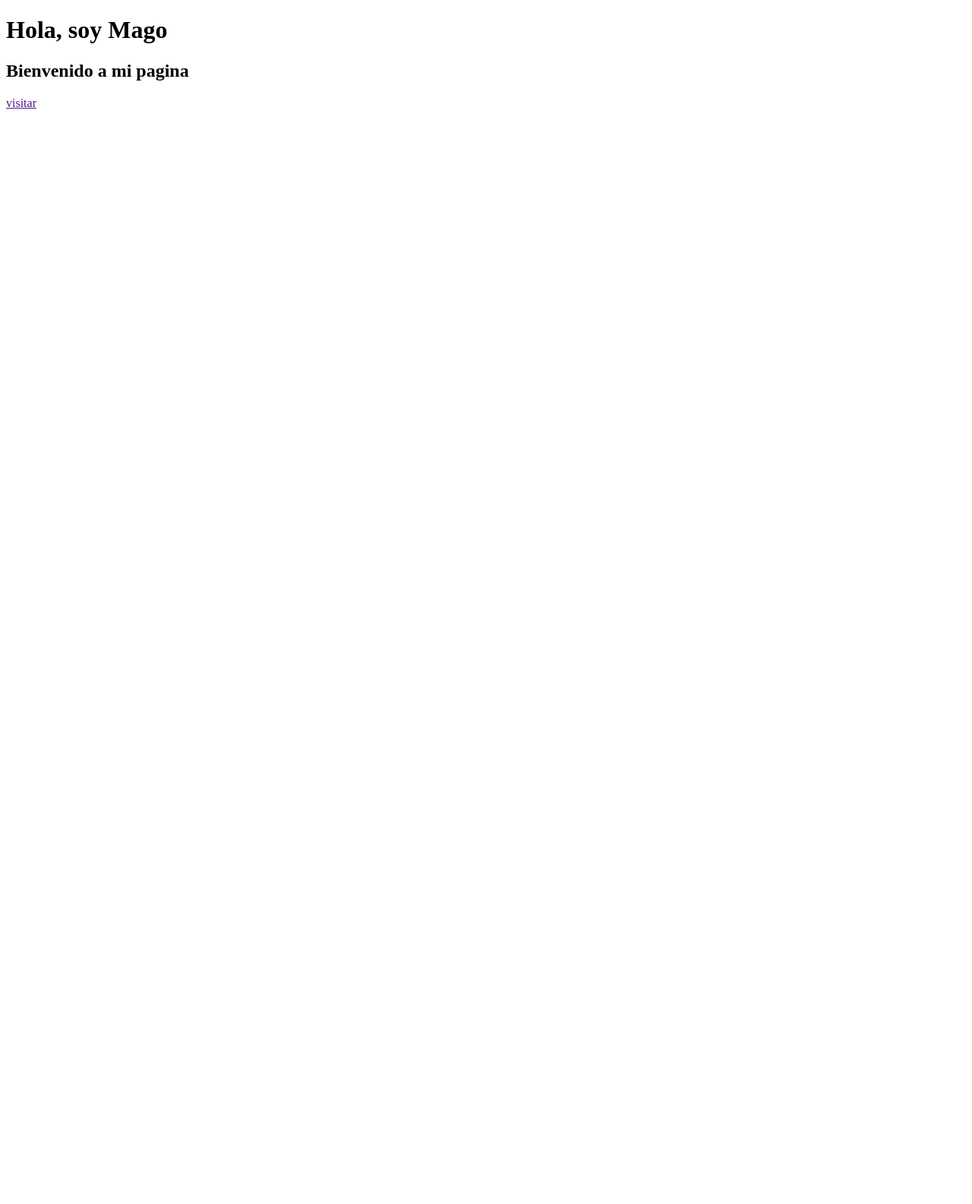
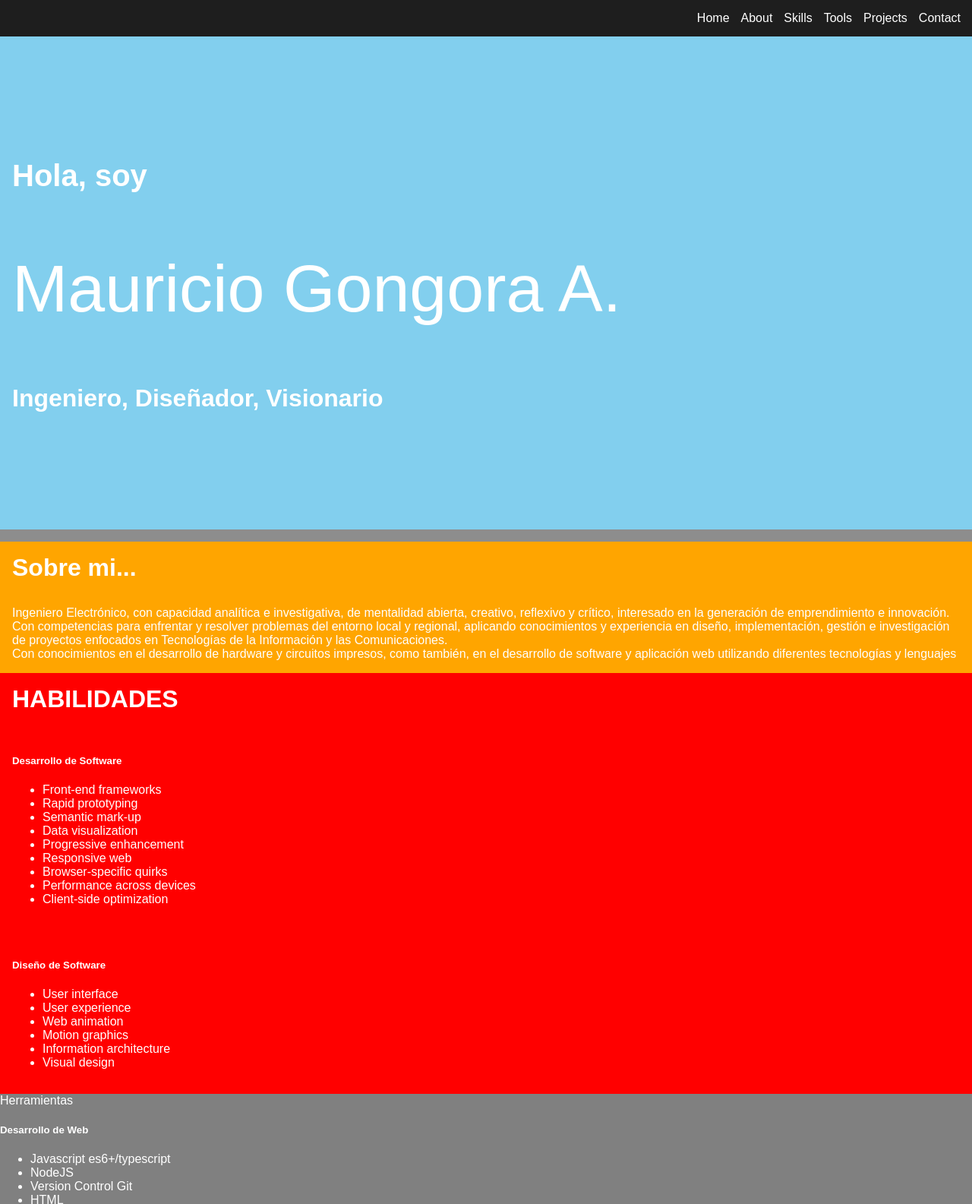
Before and after one commit to mago25/website, a plain HTML site: page index.html in a window 1280 px wide. Shown: the top 1585 px of the page at 76% size. Before the commit the page ends 800 px from the top, so only its background shows below. Drawn offline with Linux system fonts and the light colour scheme.

Commit message:
1.0.0.0e

```diff
--- a/css/style.css
+++ b/css/style.css
@@ -0,0 +1,98 @@
+body {
+    margin: 0;
+    padding: 0;
+    font-family: "Gotham", arial, sans-serif;
+    background-color:rgba(66, 65, 65, 0.6);
+    color: #fff;
+    overflow-x: hidden;
+}
+.clear-page{
+    clear: both;
+}
+
+/* ----------------------Navigation Bar----------------------------------------- */
+/*#menu {
+}*/
+.navbar{
+    display: block;
+    top: 0;
+    width:100%;
+    /*position: fixed;*/
+    background-color:rgb(30, 30, 30);
+    transition: top 0.3s;
+}
+.navbar-list{
+    display: flex;
+    flex-direction: row;
+    justify-content: flex-end;
+    align-items: center;
+    margin: 0;
+    padding: 0;
+    list-style-type: none;
+}
+.navbar-item{
+    height:inherit;
+}
+.navbar-link{
+    margin-right:15px;
+    font-size:medium;
+    text-decoration: none;
+    color: white;
+    line-height:3;
+}
+.navbar-link:hover, .navbar-link:active {
+    background-color: white;
+    color: black;
+}
+/* ----------------------End Navigation Bar----------------------------------------- */
+
+/* ----------------------Main Page-------------------------------------------------- */
+.main-page {
+    padding:8rem 1rem;
+    margin-bottom:1rem;
+    background-color: rgb(130, 207, 238);
+}
+h1{font-size:2.5rem;}
+h2{font-size:2rem;}
+.main-title {
+    font-size:5.5rem;
+    font-weight:300;
+    line-height:1.2;
+}
+/* ----------------------End Main Page------------------------------------------------ */
+
+/* ------------------------- About Section-------------------------------------------- */
+#about {
+    background-color: orange;
+}
+.secondary-title, .container {
+    margin: 0;
+    padding: 1rem;
+}
+.text-article {
+    margin: 0;
+    padding: 0;
+
+}
+/* ----------------------End About Section-------------------------------------------- */
+
+
+#skills {
+    background-color: red;
+}
+#tools {
+    background-color: gray;
+}
+#projects {
+    background-color: green;
+}
+#contact {
+    background-color: brown;
+}
+#x {
+    background-color: yellow;
+}
+h6{font-size:1rem}
+#contentfooter {
+    background-color: blue;
+}
--- a/index.html
+++ b/index.html
@@ -4,11 +4,121 @@
     <meta charset="UTF-8">
     <meta http-equiv="X-UA-Compatible" content="IE=edge">
     <meta name="viewport" content="width=device-width, initial-scale=1.0">
+    <link rel="stylesheet" href="css/style.css">
     <title>Bienvenido</title>
 </head>
 <body>
-    <h1>Hola, soy Mago</h1>
-    <h2>Bienvenido a mi pagina</h2>
-    <a href="">visitar</a>
+    <header></header>
+    <nav id="menu" class="navbar">
+        <ul class="navbar-list">
+            <li class="navbar-item">
+                <a class="navbar-link" href="#">Home</a>
+            </li>
+            <li class="navbar-item">
+                <a class="navbar-link" href="#about">About</a>
+            </li>
+            <li class="navbar-item">
+                <a class="navbar-link" href="#skills">Skills</a>
+            </li>
+            <li class="navbar-item">
+                <a class="navbar-link" href="#tools">Tools</a>
+            </li>
+            <li class="navbar-item">
+                <a class="navbar-link" href="#projects">Projects</a>
+            </li>
+            <li class="navbar-item">
+                <a class="navbar-link" href="#contact">Contact</a>
+            </li>
+        </ul>
+    </nav>
+    <section id="main" class="main-page">
+        <h1>Hola, soy</h1>
+        <h1 class="main-title">Mauricio Gongora A.</h1>
+        <h2>Ingeniero, Diseñador, Visionario</h2>
+    </section>
+    <section id="about">
+        <h2 class="secondary-title">Sobre mi...</h2>
+        <div class="container">
+            <p class="text-article">Ingeniero Electrónico, con capacidad analítica e investigativa, de mentalidad abierta, creativo, reflexivo y crítico, interesado en la generación de emprendimiento e innovación.</p>
+            <p class="text-article">Con competencias para enfrentar y resolver problemas del entorno local y regional, aplicando conocimientos y experiencia en diseño, implementación, gestión e investigación de proyectos enfocados en Tecnologías de la Información y las Comunicaciones.</p>
+            <p class="text-article">Con conocimientos en el desarrollo de hardware y circuitos impresos, como también, en el desarrollo de software y aplicación web utilizando diferentes tecnologías y lenguajes</p>
+        </div>
+    </section>
+    <section id="skills">
+        <h2 class="secondary-title">HABILIDADES</h2>
+        <div class="container">
+            <h5 class="list-title">Desarrollo de Software</h5>
+            <ul class="list-container">
+                <li>Front-end frameworks</li>
+                <li>Rapid prototyping</li>
+                <li>Semantic mark-up</li>
+                <li>Data visualization</li>
+                <li>Progressive enhancement</li>
+                <li>Responsive web</li>
+                <li>Browser-specific quirks</li>
+                <li>Performance across devices</li>
+                <li>Client-side optimization</li>
+            </ul>
+        </div>
+        <div class="container">
+            <h5 class="list-title">Diseño de Software</h5>
+            <ul class="list-container">
+                <li>User interface</li>
+                <li>User experience</li>
+                <li>Web animation</li>
+                <li>Motion graphics</li>
+                <li>Information architecture</li>
+                <li>Visual design</li>
+            </ul>
+        </div>
+    </section>
+    <section id="tools">
+        Herramientas
+        <div class="shortlist shortlist--split">
+            <h5 class="shortlist__title">Desarrollo de Web</h5>
+            <ul class="shortlist__list">
+                <li>Javascript <span>es6+/typescript</span></li>
+                <li>NodeJS</li>
+                <li>Version Control <span>Git</span></li>
+                <li>HTML</li>
+                <li>CSS <span>Postcss/Sass/Scss</span></li>
+                <li>React</li>
+                <li>PHP</li>
+            </ul>
+        </div>
+        <div class="">
+            <h5 class="shortlist__title">Diseño Electrónico</h5>
+            <ul class="shortlist__list">
+                <li>CCS C</li>
+                <li>Eagle</li>
+                <li>Proteus</li>
+            </ul>
+        </div>
+    </section>
+    <section id="projects">
+        Proyectos
+        <div class="container-pr">
+
+
+        </div>
+    </section>
+    <section id="contact">
+        <h5 class="form-title">Contacto</h5>
+        <form action="">
+            <label for="fname">Nombre:</label><br>
+            <input type="text" id="fname" name="fname" value="" placeholder="Your name..."><br>
+            <label for="email">Email:</label><br>
+            <input type="email" id="email" name="email" value="" placeholder="Your email..." required><br><br>
+            <label for="subject">Mensaje</label><br>
+            <textarea id="subject" name="subject" placeholder="Write something.." style="height:200px"></textarea><br>
+            <input type="submit" value="Submit">
+        </form>
+    </section>
+
+    <section id="x">X</section>
+    <footer id="contentfooter">
+        <h6 class="content">Web Design</h6>
+        <h6 class="content">&COPY; 2021</h6>
+    </footer>
 </body>
 </html>
```
